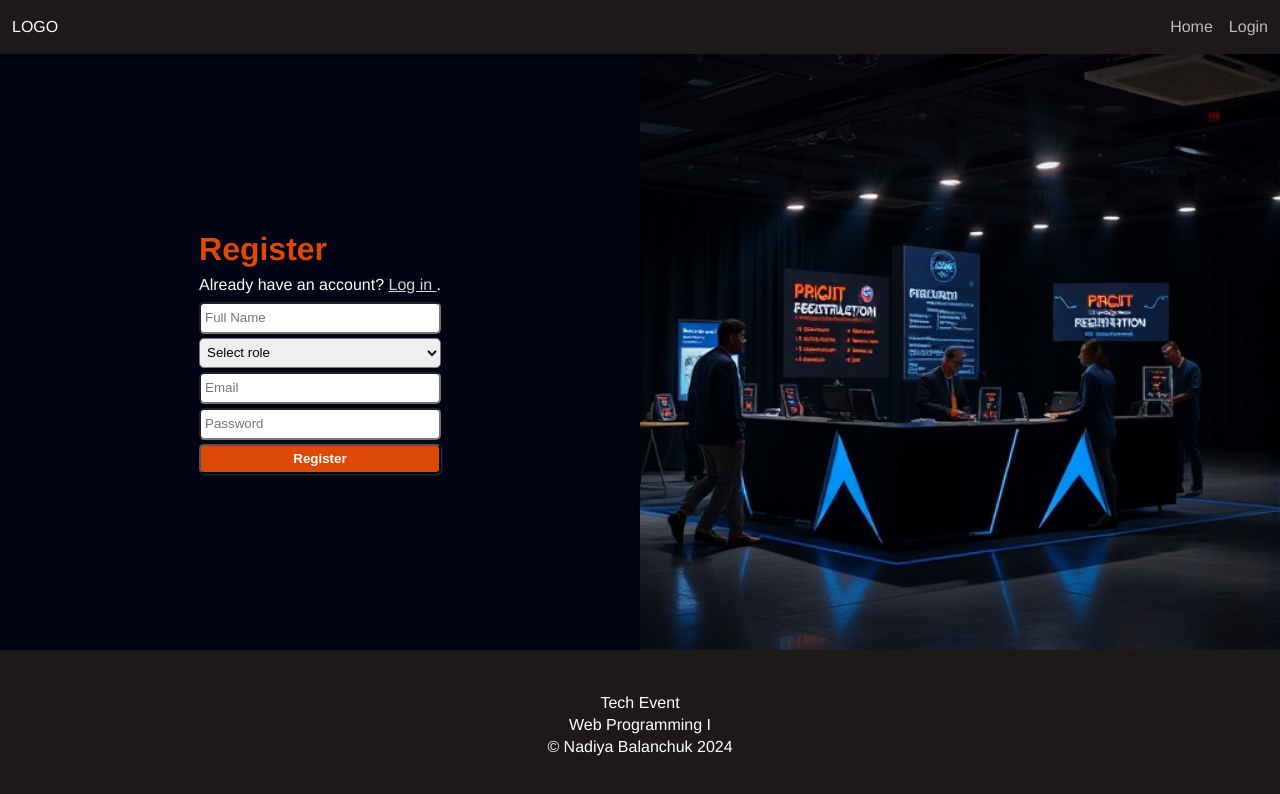
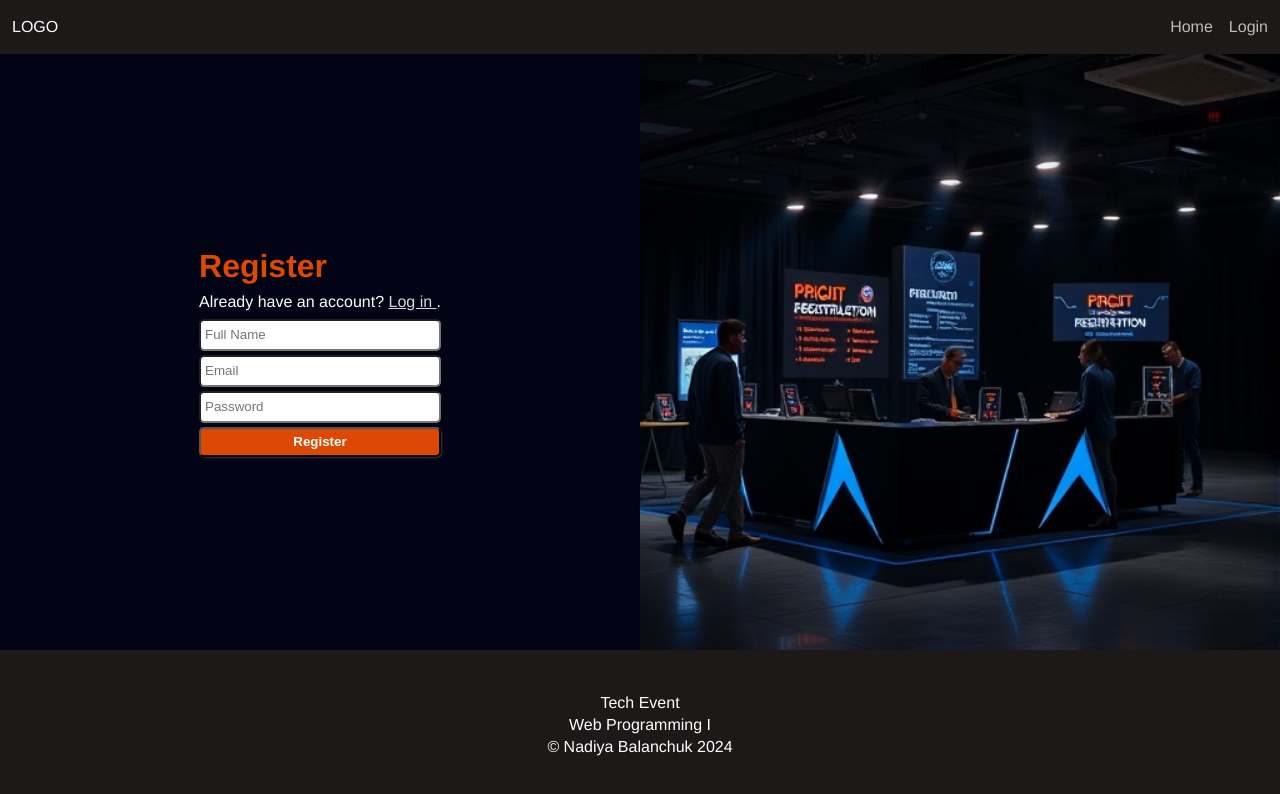
Before and after one commit to knedlicka/tech-event, a Vue app: page /register in a window 1280 px wide. Shown: the top 794 px of the page. Built offline with nearby package versions, Linux system fonts and the light colour scheme.

Commit message:
Remove role from registration
* Always use participant role
  behind the scenes.

```diff
--- a/src/views/RegisterView.vue
+++ b/src/views/RegisterView.vue
@@ -11,7 +11,7 @@ export default {
             email: "",
             password: "",
             fullName: "",
-            role: "",
+            role: "participant",
             routerPathInfo: routePaths,
             error: undefined,
         };
@@ -40,11 +40,11 @@ export default {
                     <form class="register-form">
                         <input required type="text" name="full-name" v-model="this.fullName" placeholder="Full Name"
                             class="text-input" />
-                        <select required v-model="this.role" class="select-input">
+                        <!-- <select required v-model="this.role" class="select-input">
                             <option disabled value="">Select role</option>
                             <option value="organizer">Organizer</option>
                             <option value="participant">Participant</option>
-                        </select>
+                        </select> -->
                         <input required type="email" name="email" v-model="this.email" placeholder="Email"
                             class="text-input" />
                         <input required type="password" v-model="this.password" placeholder="Password"
```
